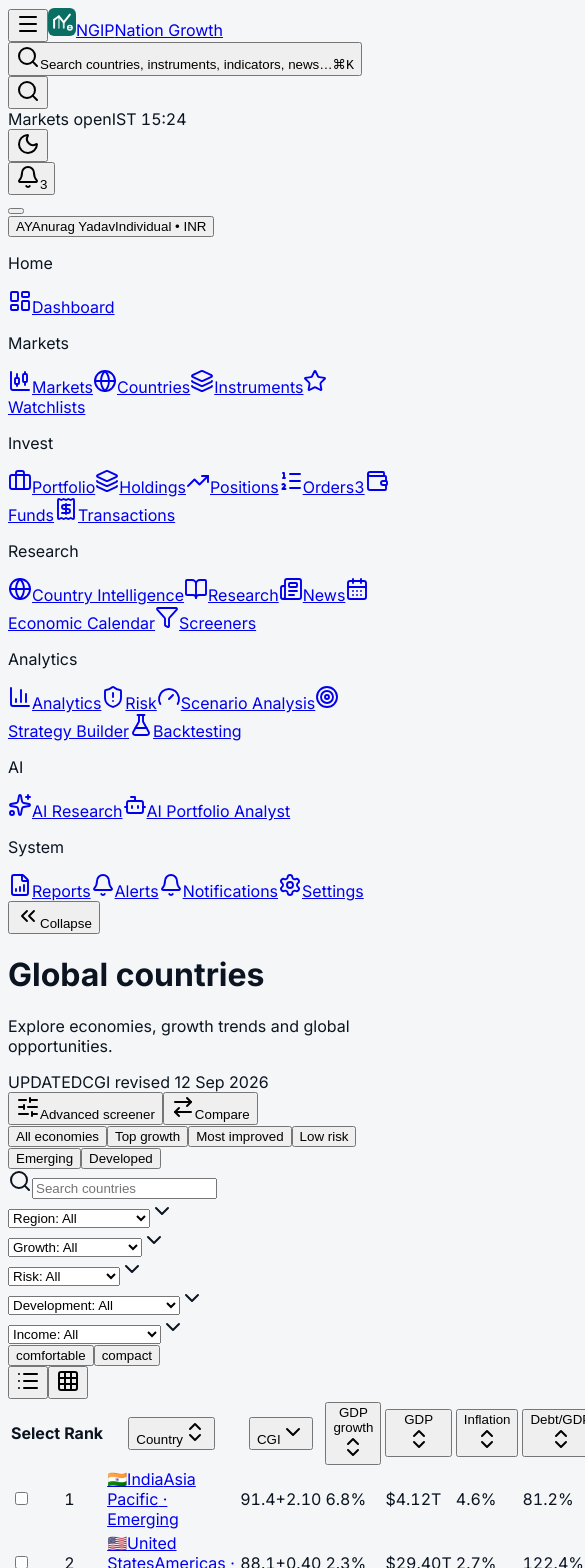
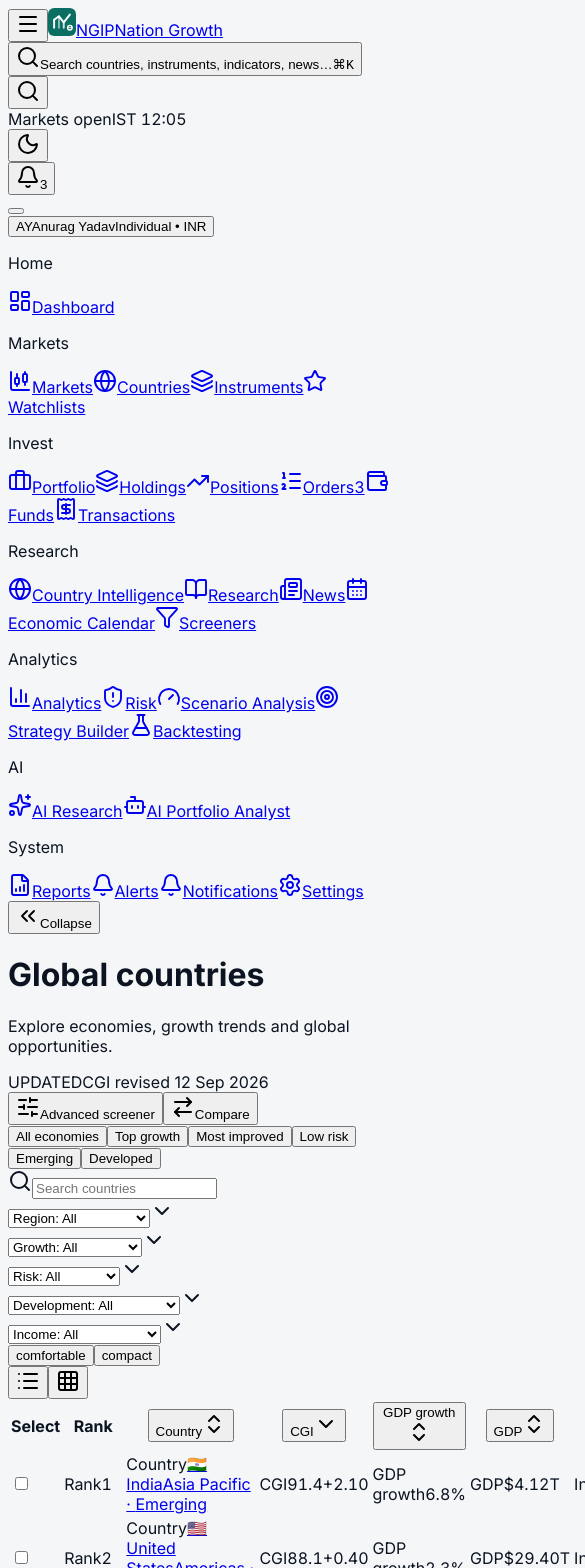
Before and after one commit to anuragydv0/NGIP-FINAL-FRONTEND-, a React app in the folder src/: page /app/countries in a window 390 px wide. Shown: the top 1568 px of the page, 585 px wide, since content can reach past the window. Built offline with nearby package versions, Linux system fonts and the light colour scheme; the HTML template or start-up script is replaced by a standard one.

Commit message:
v.2.0.05

```diff
--- a/src/components/shell/TopBar.tsx
+++ b/src/components/shell/TopBar.tsx
@@ -8,6 +8,37 @@
 import { cx } from '../../utils/format';
 import { useUser } from '../../contexts/UserContext';
 import { useTheme } from '../../contexts/ThemeContext';
+
+function MarketClock() {
+  const [time, setTime] = React.useState(new Date());
+  React.useEffect(() => {
+    const timer = setInterval(() => setTime(new Date()), 1000);
+    return () => clearInterval(timer);
+  }, []);
+  const formatter = new Intl.DateTimeFormat('en-IN', {
+    timeZone: 'Asia/Kolkata',
+    hour: '2-digit',
+    minute: '2-digit',
+    hour12: false
+  });
+  const timeStr = formatter.format(time);
+
+  return (
+    <div className="mr-1 hidden items-center gap-2 rounded-md border border-line bg-subtle px-2.5 py-1.5 xl:flex">
+      <span className="relative flex h-1.5 w-1.5">
+        <span className="absolute inline-flex h-full w-full animate-ping rounded-full bg-pos opacity-60 duration-1000" />
+        <span className="relative inline-flex h-1.5 w-1.5 rounded-full bg-pos" />
+      </span>
+      <span className="text-[11px] font-semibold uppercase tracking-wider text-ink-2">
+        Markets open
+      </span>
+      <span className="num text-[11px] tabular-nums text-ink-4">
+        IST {timeStr}
+      </span>
+    </div>
+  );
+}
+
 export function TopBar({
   onOpenCommand,
   onOpenMobileNav
@@ -46,18 +77,7 @@
           <SearchIcon className="h-4 w-4" />
         </IconButton>
 
-        <div className="mr-1 hidden items-center gap-2 rounded-md border border-line bg-subtle px-2.5 py-1.5 xl:flex">
-          <span className="relative flex h-1.5 w-1.5">
-            <span className="absolute inline-flex h-full w-full rounded-full bg-pos opacity-60" />
-            <span className="relative inline-flex h-1.5 w-1.5 rounded-full bg-pos" />
-          </span>
-          <span className="text-[11px] font-semibold uppercase tracking-wider text-ink-2">
-            Markets open
-          </span>
-          <span className="num text-[11px] tabular-nums text-ink-4">
-            IST 15:24
-          </span>
-        </div>
+        <MarketClock />
 
         <IconButton
           label={theme === 'dark' ? 'Switch to light mode' : 'Switch to dark mode'}
--- a/src/components/ui/Table.tsx
+++ b/src/components/ui/Table.tsx
@@ -29,6 +29,7 @@
   className?: string;
   maxHeight?: string;
   defaultSort?: {key: string;dir: 'asc' | 'desc';};
+  stackedOnMobile?: boolean;
 }
 
 const hideMap: Record<string, string> = {
@@ -51,7 +52,8 @@
   loading,
   className,
   maxHeight,
-  defaultSort
+  defaultSort,
+  stackedOnMobile = true
 }: DataTableProps<T>) {
   const [sort, setSort] = React.useState<{key: string;dir: 'asc' | 'desc';} | null>(
     defaultSort ?? null
@@ -98,11 +100,12 @@
       className={cx('ngip-scroll overflow-auto', className)}
       style={maxHeight ? { maxHeight } : undefined}>
 
-      <table className="w-full border-collapse">
+      <table className={cx("w-full border-collapse", stackedOnMobile && "block md:table")}>
         <thead
           className={cx(
             'bg-subtle',
-            stickyHeader && 'sticky top-0 z-10'
+            stickyHeader && 'sticky top-0 z-10',
+            stackedOnMobile && "hidden md:table-header-group"
           )}>
 
           <tr className="border-b border-line">
@@ -163,7 +166,7 @@
             })}
           </tr>
         </thead>
-        <tbody className="divide-y divide-line">
+        <tbody className={cx("divide-y divide-line", stackedOnMobile && "block md:table-row-group")}>
           {sorted.map((row, i) => {
             const key = rowKey(row);
             const selected = selectedKeys?.includes(key);
@@ -174,11 +177,12 @@
                 className={cx(
                   'transition-colors duration-100 ease-swift',
                   onRowClick && 'cursor-pointer',
-                  selected ? 'bg-accent-soft/60' : 'hover:bg-subtle'
+                  selected ? 'bg-accent-soft/60' : 'hover:bg-subtle',
+                  stackedOnMobile && 'block md:table-row p-3 md:p-0 mb-3 md:mb-0 border border-line md:border-0 rounded-lg md:rounded-none bg-surface md:bg-transparent last:mb-0'
                 )}>
 
                 {onToggleRow &&
-                <td className={cx(cellPad, 'w-9')} onClick={(e) => e.stopPropagation()}>
+                <td className={cx(cellPad, 'w-9', stackedOnMobile && 'md:table-cell')} onClick={(e) => e.stopPropagation()}>
                     <input
                     type="checkbox"
                     checked={!!selected}
@@ -200,10 +204,18 @@
                     col.align === 'center' ?
                     'text-center' :
                     'text-left',
-                    col.hideBelow && hideMap[col.hideBelow]
+                    col.hideBelow && hideMap[col.hideBelow],
+                    stackedOnMobile && 'flex items-center justify-between md:table-cell border-b border-line/50 md:border-b-0 last:border-b-0 px-1 py-1.5 md:py-2.5 md:px-3.5'
                   )}>
 
-                    {col.render(row, i)}
+                    {stackedOnMobile && (
+                      <span className="md:hidden text-[11px] font-semibold uppercase tracking-wider text-ink-3">
+                        {col.header}
+                      </span>
+                    )}
+                    <span className={cx(stackedOnMobile && "text-right md:text-left")}>
+                      {col.render(row, i)}
+                    </span>
                   </td>
                 )}
               </tr>);
--- /dev/null
+++ b/src/contexts/LiveDataContext.tsx
@@ -0,0 +1,160 @@
+import React, { createContext, useContext, useEffect, useState } from 'react';
+import { instruments } from '../data/instruments';
+import { countries } from '../data/countries';
+import { cx } from '../utils/format';
+import { num } from '../utils/format';
+
+type LiveState = {
+  price: number;
+  flash: 'up' | 'down' | null;
+};
+
+interface LiveData {
+  instruments: Record<string, LiveState>;
+  countries: Record<string, LiveState>;
+}
+
+const LiveDataContext = createContext<LiveData | null>(null);
+
+export function LiveDataProvider({ children }: { children: React.ReactNode }) {
+  const [data, setData] = useState<LiveData>(() => {
+    const inst = {} as Record<string, LiveState>;
+    instruments.forEach(i => {
+      inst[i.id] = { price: i.price, flash: null };
+    });
+    const ctry = {} as Record<string, LiveState>;
+    countries.forEach(c => {
+      ctry[c.id] = { price: c.cgi, flash: null };
+    });
+    return { instruments: inst, countries: ctry };
+  });
+
+  useEffect(() => {
+    const interval = setInterval(() => {
+      setData(prev => {
+        const nextInst = { ...prev.instruments };
+        const nextCtry = { ...prev.countries };
+
+        let changed = false;
+
+        // Tweak 3-6 random instruments
+        const numInst = Math.floor(Math.random() * 4) + 3;
+        for (let i = 0; i < numInst; i++) {
+          const keys = Object.keys(nextInst);
+          const key = keys[Math.floor(Math.random() * keys.length)];
+          const current = nextInst[key].price;
+          // random change between -0.3% and +0.3%
+          const change = current * (Math.random() * 0.006 - 0.003);
+          const newPrice = Number((current + change).toFixed(2));
+          if (newPrice !== current) {
+             nextInst[key] = {
+               price: newPrice,
+               flash: newPrice > current ? 'up' : 'down'
+             };
+             changed = true;
+          }
+        }
+
+        // Tweak 2-4 random countries (CGI)
+        const numCtry = Math.floor(Math.random() * 3) + 2;
+        for (let i = 0; i < numCtry; i++) {
+          const keys = Object.keys(nextCtry);
+          const key = keys[Math.floor(Math.random() * keys.length)];
+          const current = nextCtry[key].price;
+          // random change -0.1 to +0.1
+          const change = (Math.random() * 0.2 - 0.1);
+          const newCGI = Number((current + change).toFixed(1));
+          if (newCGI !== current) {
+             nextCtry[key] = {
+               price: newCGI,
+               flash: newCGI > current ? 'up' : 'down'
+             };
+             changed = true;
+          }
+        }
+
+        return changed ? { instruments: nextInst, countries: nextCtry } : prev;
+      });
+    }, 2500);
+
+    // Clear flashes slightly before next update to allow CSS transitions
+    const clearInt = setInterval(() => {
+       setData(prev => {
+          let changed = false;
+          const nextInst = { ...prev.instruments };
+          for (const k in nextInst) {
+             if (nextInst[k].flash !== null) {
+                nextInst[k] = { ...nextInst[k], flash: null };
+                changed = true;
+             }
+          }
+          const nextCtry = { ...prev.countries };
+          for (const k in nextCtry) {
+             if (nextCtry[k].flash !== null) {
+                nextCtry[k] = { ...nextCtry[k], flash: null };
+                changed = true;
+             }
+          }
+          return changed ? { instruments: nextInst, countries: nextCtry } : prev;
+       });
+    }, 2200);
+
+    return () => {
+       clearInterval(interval);
+       clearInterval(clearInt);
+    };
+  }, []);
+
+  return (
+    <LiveDataContext.Provider value={data}>
+      {children}
+    </LiveDataContext.Provider>
+  );
+}
+
+// Custom hook to consume instrument data
+export function useLiveInstrument(id: string) {
+  const ctx = useContext(LiveDataContext);
+  return ctx?.instruments[id] || { price: 0, flash: null };
+}
+
+// Custom hook to consume country CGI data
+export function useLiveCountry(id: string) {
+  const ctx = useContext(LiveDataContext);
+  return ctx?.countries[id] || { price: 0, flash: null };
+}
+
+// Ready-to-use tiny component for rendering blinking cells efficiently
+export function LiveCell({
+  type,
+  id,
+  fallback,
+  prefix = '',
+  suffix = '',
+  precision = 2
+}: {
+  type: 'instrument' | 'country',
+  id: string,
+  fallback: number,
+  prefix?: string,
+  suffix?: string,
+  precision?: number
+}) {
+  const ctx = useContext(LiveDataContext);
+  const data = type === 'instrument' ? ctx?.instruments[id] : ctx?.countries[id];
+  const price = data?.price || fallback;
+  const flash = data?.flash || null;
+
+  return (
+    <span
+      className={cx(
+        'num font-medium tabular-nums px-1.5 py-0.5 -mr-1.5 rounded transition-colors duration-500 ease-out',
+        flash === 'up' ? 'bg-pos/20 text-pos' :
+        flash === 'down' ? 'bg-neg/20 text-neg' :
+        'bg-transparent text-ink'
+      )}
+    >
+      {prefix}{num(price, precision)}{suffix}
+    </span>
+  );
+}
--- a/src/data/alerts.ts
+++ b/src/data/alerts.ts
@@ -28,6 +28,6 @@
     conditionType,
     threshold: isCountry ? '< 80' : '±5%',
     status: random() > 0.8 ? 'Triggered' : (random() > 0.7 ? 'Paused' : 'Active'),
-    createdAt: new Date(Date.now() - random() * 30 * 24 * 60 * 60 * 1000).toISOString().split('T')[0]
+    createdAt: new Date(1786536000000 - random() * 30 * 24 * 60 * 60 * 1000).toISOString().split('T')[0]
   };
 });
--- a/src/pages/Countries.tsx
+++ b/src/pages/Countries.tsx
@@ -22,6 +22,7 @@
 '../components/ui/Table';
 import { EmptyState } from '../components/ui/States';
 import { CountryCard } from '../components/domain/Cards';
+import { LiveCell } from '../contexts/LiveDataContext';
 import { countries, regions } from '../data/countries';
 import { Country } from '../types';
 import { cx, compact, pct } from '../utils/format';
@@ -99,13 +100,13 @@
     render: (c) =>
     <Link
       to={`/app/countries/${c.id}`}
-      className="group flex items-center gap-2.5">
+      className="group flex items-center gap-3">
 
-          <span className="text-base" aria-hidden>
+          <span className="text-xl leading-none shadow-sm" aria-hidden>
             {c.flag}
           </span>
-          <span className="min-w-0">
-            <span className="block truncate font-medium text-ink transition-colors duration-150 ease-swift group-hover:text-accent">
+          <span className="flex flex-col">
+            <span className="font-medium text-ink transition-colors duration-150 ease-swift group-hover:text-accent">
               {c.name}
             </span>
             <span className="block text-[11px] text-ink-4">
@@ -123,9 +124,7 @@
     sortValue: (c) => c.cgi,
     render: (c) =>
     <span className="flex flex-col items-end">
-          <span className="num font-semibold tabular-nums text-ink">
-            {c.cgi.toFixed(1)}
-          </span>
+          <LiveCell type="country" id={c.id} fallback={c.cgi} precision={1} />
           <Delta value={c.cgiDelta} suffix="" size="xs" showIcon={false} />
         </span>
 
--- a/src/pages/Dashboard.tsx
+++ b/src/pages/Dashboard.tsx
@@ -11,6 +11,7 @@
 import { GlobalMap, MapMode } from '../components/charts/GlobalMap';
 import { DataTable, Column } from '../components/ui/Table';
 import { NewsCard } from '../components/domain/Cards';
+import { LiveCell } from '../contexts/LiveDataContext';
 import { countries, regionAggregates } from '../data/countries';
 import { globalGrowthIndex } from '../data/markets';
 import {
@@ -490,8 +491,8 @@
                       </span>
                       <Sparkline data={ins.trend} width={48} height={18} />
                       <span className="w-20 text-right">
-                        <span className="num block text-xs font-medium tabular-nums text-ink">
-                          {num(ins.price)}
+                        <span className="block text-xs">
+                          <LiveCell type="instrument" id={ins.id} fallback={ins.price} />
                         </span>
                         <Delta value={ins.changePct} size="xs" showIcon={false} />
                       </span>
--- a/src/pages/Instruments.tsx
+++ b/src/pages/Instruments.tsx
@@ -18,6 +18,7 @@
 import { instruments, instrumentTypes } from '../data/instruments';
 import { countries, regions } from '../data/countries';
 import { useOrderTicket } from '../contexts/OrderTicketContext';
+import { LiveCell } from '../contexts/LiveDataContext';
 import { Instrument } from '../types';
 import { cx, num, pct } from '../utils/format';
 
@@ -96,8 +97,7 @@
     align: 'right',
     sortable: true,
     sortValue: (i) => i.price,
-    render: (i) =>
-    <span className="num font-medium tabular-nums">{num(i.price)}</span>
+    render: (i) => <LiveCell type="instrument" id={i.id} fallback={i.price} />
 
   },
   {
```
Also changed, not shown: src/App.tsx (+6 -3 lines), src/components/shell/CommandPalette.tsx (+18 -4 lines).
